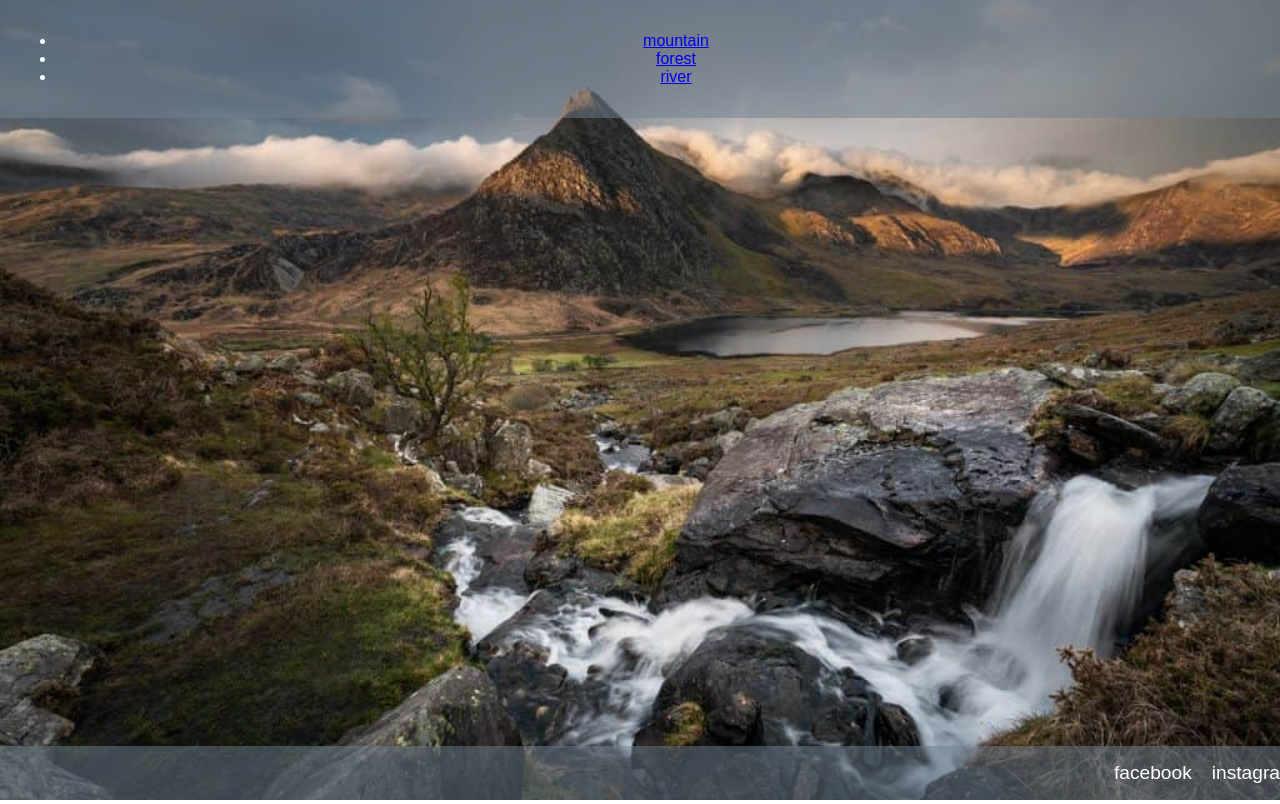
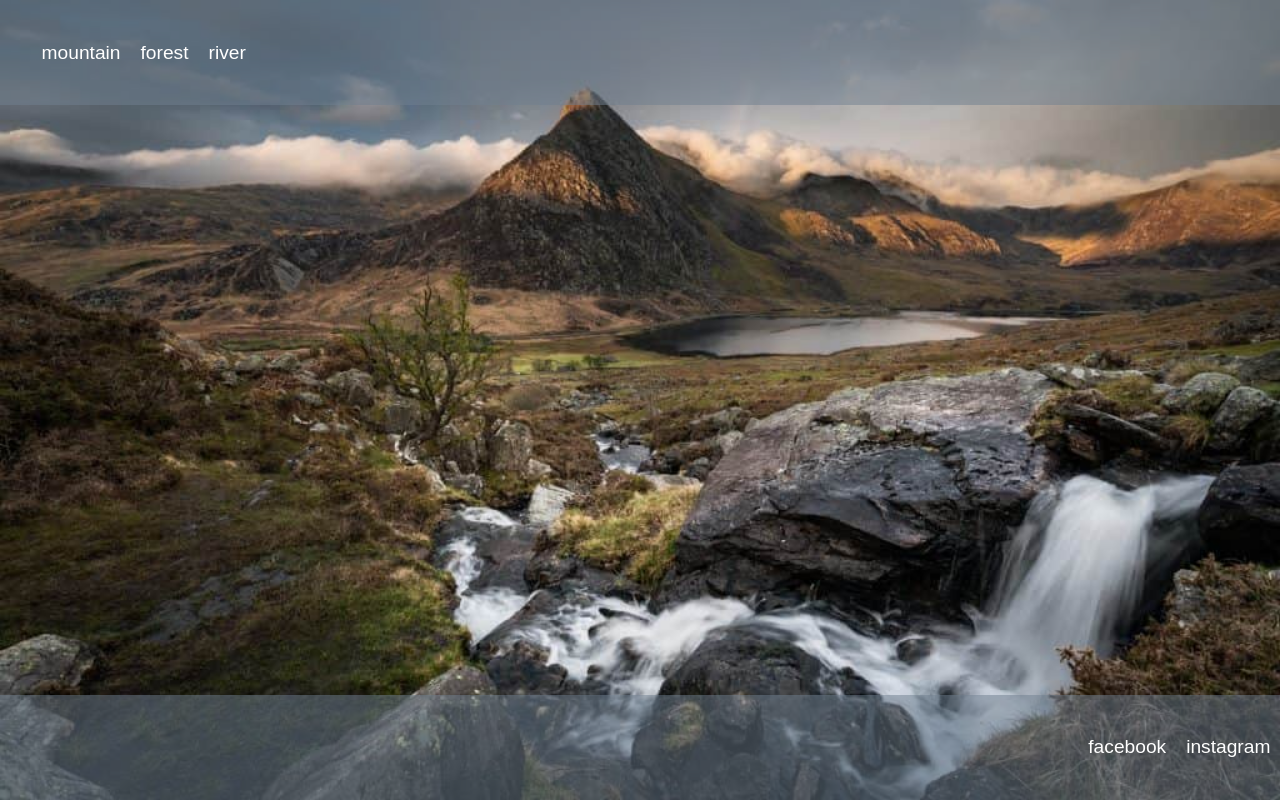
Before and after one commit to bertellis/Summit, a plain HTML site: page mountain.html in a window 1280 px wide. Shown: the top 804 px of the page. Drawn offline with Linux system fonts and the light colour scheme.

Commit message:
H&F update

```diff
--- a/css/style.css
+++ b/css/style.css
@@ -2,6 +2,7 @@ body {
   margin: 0;
   padding: 0;
   font-family: "poppins" , sans-serif;
+  height: 100vh;
 }
 .header {
   position: absolute;
@@ -10,9 +11,32 @@ body {
   padding: 1rem;
   background-color: rgba(112, 128, 144, 0.5); /* Semi-transparent background */
   color: white;
-  text-align: center;
+  text-align: right;
+
 }
+nav{
 
+}
+nav ul {
+  list-style: none;
+  display: flex;
+  gap: 20px; /* Spacing between items */
+  margin: 0;
+  padding: 2%;
+}
+nav li{
+  font-size: 1.2em;
+  margin: 0;
+  padding: 0%;
+}
+li a{
+  text-decoration: none;
+  color: #fff;
+  display: block;
+}
+li a:hover{
+  text-decoration: underline;
+}
 div {
 
 }
@@ -28,52 +52,16 @@ div {
 h2 {
   text-align: center;
 }
-/*
+
 .footer {
-
-  position: absolute;
-  bottom: 0;
-  width: 100%;
-  background-color: rgba(112, 128, 144, 0.5);
-  padding: 1rem;
-  color: white;
-  text-align: right;
-  height: 75px;
-  width: 100%;
-
-}
-footer ul{
-  list-style: none;
-  text-align: right;
-  height: 40px;
-  margin: 0;
-  padding: 0;
-}
-footer li{
-  font-size: 1.7em;
-  height: 40px;
-  line-height: 200px;
-  display: inline-block;
-  margin: 5%;
-}
-footer a {
-  text-decoration: none;
-  color: #fff;
-  display: block;
-}
-footer a:hover {
-  text-decoration: underline;
-}
-*/
-.footer {
-  position: absolute;
+  position: fixed;
   bottom: 0;
   width: 100%;
   background-color: rgba(112, 128, 144, 0.5); /* Semi-transparent background */
   color: white;
   padding: 1rem;
   display: flex;
-  justify-content: flex-end;
+  justify-content: right;
   align-items: center;
 }
 
@@ -82,12 +70,13 @@ footer ul {
   display: flex;
   gap: 20px; /* Spacing between items */
   margin: 0;
-  padding: 0;
+  padding: 2%;
 }
 
 footer li {
   font-size: 1.2em;
   margin: 0;
+  padding: 0%;
 }
 
 footer a {
```
